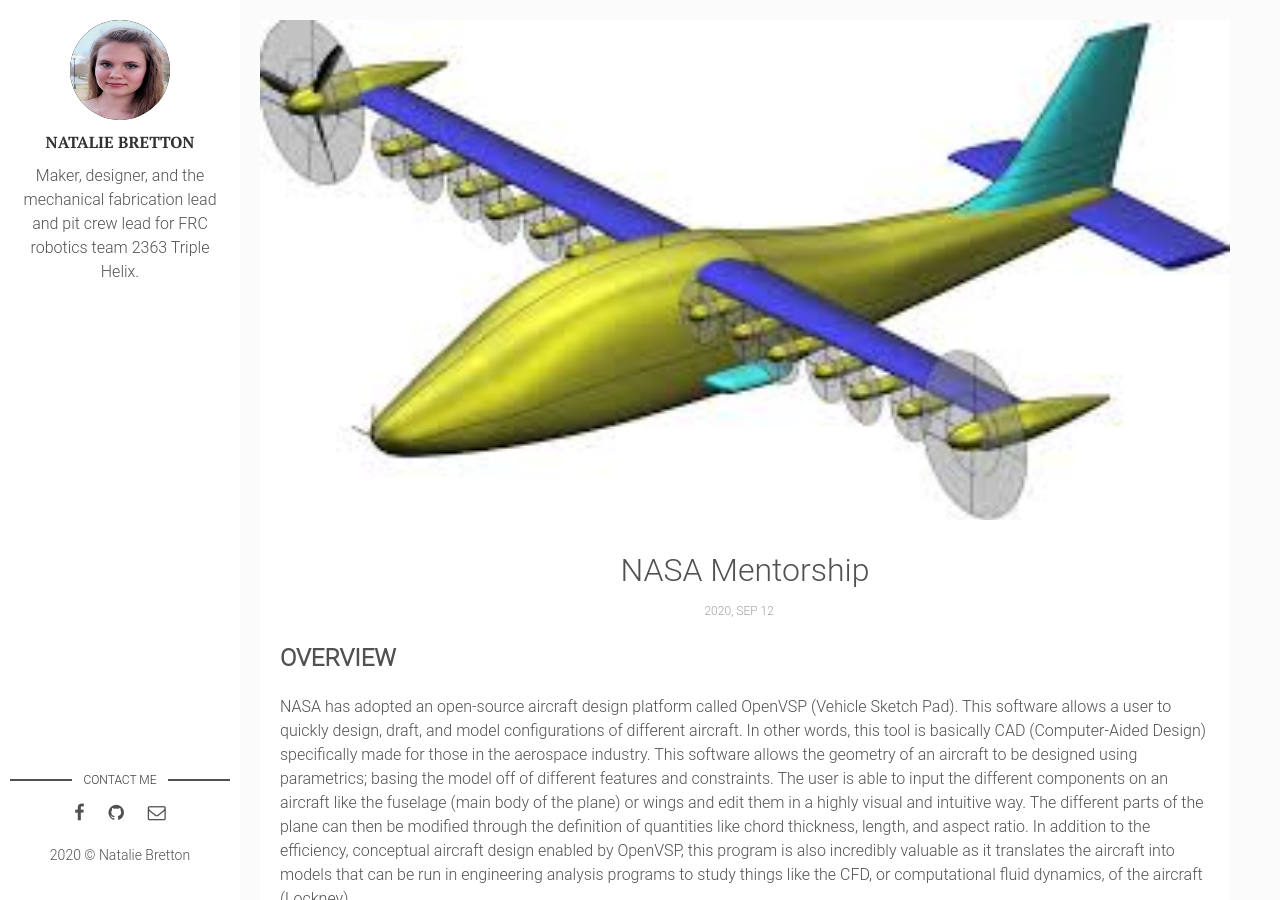
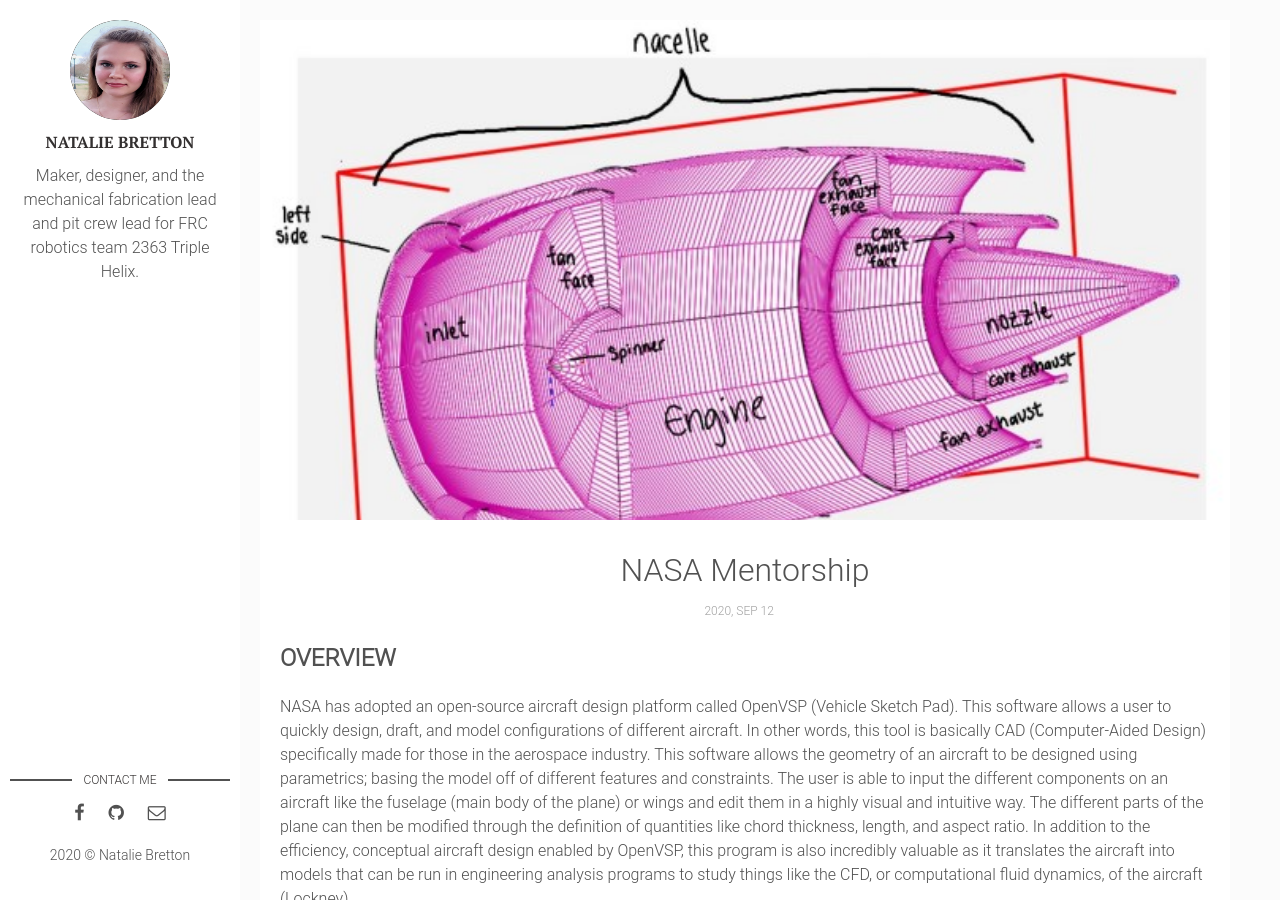
Before and after one commit to natgrrl/natgrrl.github.io, a Jekyll site: the page built from _posts/2020-09-12-nasa-mentorship.markdown, in a window 1280 px wide and 900 px high. Built offline with Jekyll 4.4.1, drawn with Linux system fonts in a browser that asks for light colours.

Commit message:
Update 2020-09-12-nasa-mentorship.markdown

```diff
--- a/_posts/2020-09-12-nasa-mentorship.markdown
+++ b/_posts/2020-09-12-nasa-mentorship.markdown
@@ -3,7 +3,7 @@
 title: "NASA Mentorship"
 date: 2020-09-12
 description: As a senior student in the engineering strand at the Governor's School for Science and Technology (GSST),  I am required to do a mentorship. My mentorship is with a NASA Aerospace Engineer where I use Open VSP to explore designs for aircraft.  # Add post description (optional)
-img: OpenVSP.jpg # Add image post (optional)
+img: Nasa-4.jpg # Add image post (optional)
 tags: [NASA, ENGINEERING, CAD]
 ---
 
```
